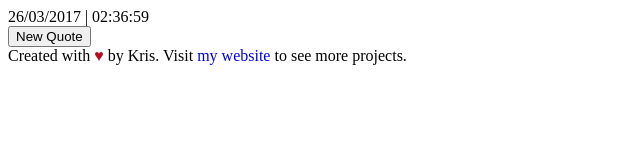
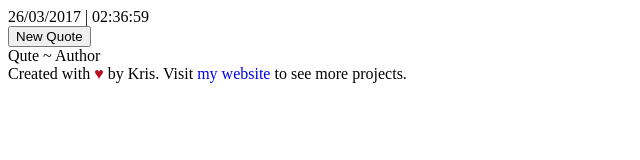
Before and after one commit to kbazant/digitalclock, a plain HTML site: page index.html in a window 1280 px wide. Shown: the whole page, without its empty margins (0-640 px from the left). Drawn offline with Linux system fonts and the light colour scheme.

Commit message:
renamed span classes for quotes

```diff
--- a/index.html
+++ b/index.html
@@ -26,8 +26,8 @@
 		<button class="button" type="button">New Quote</button>
 
 		<div>
-			<span class="quote"></span>
-			<span class="author"></span>
+			<span class="quote-text">Qute</span>
+			<span class="quote-author">~ Author</span>
 		</div>
 
 	</div>
```
